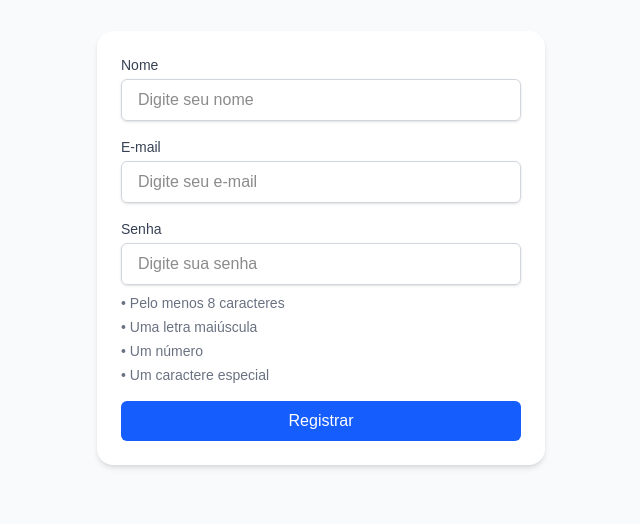
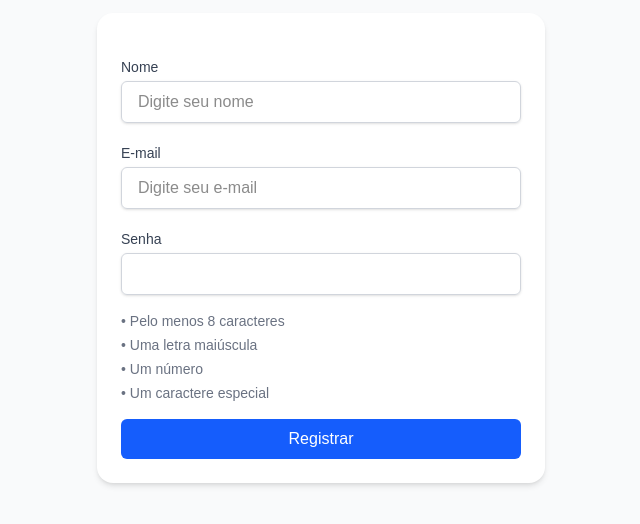
Before and after one commit to htamagnus/web-velox, a Next.js app: page /register in a window 1280 px wide. Shown: the part 152-676 px from the top of the page, without its empty margins (319-959 px from the left). Built offline with nearby package versions, Linux system fonts and the light colour scheme; no server answers.

Commit message:
update register component with ui components

```diff
--- a/src/components/register-form/register-form.component.tsx
+++ b/src/components/register-form/register-form.component.tsx
@@ -7,6 +7,8 @@ import { ApiError } from '@/errors/api-errors'
 import Button from '../ui/button/button'
 import { useAuth } from '@/contexts/auth-context'
 import { useRouter } from 'next/navigation'
+import InputField from '../ui/input-field/input-field'
+import { FormWrapper } from '../ui/form-wrapper/form-wrapper'
 
 export default function RegisterForm() {
   const apiVelox = new ApiVeloxService()
@@ -51,7 +53,7 @@ export default function RegisterForm() {
     const validData = result.data
 
     try {
-      const response = await apiVelox.register(validData)
+      const response = await apiVelox.registerAndLogin(validData)
       login(response)
       router.push('/onboarding')
       form.reset()
@@ -78,48 +80,27 @@ export default function RegisterForm() {
   }
 
   return (
-    <form onSubmit={handleSubmit} className="w-full max-w-md mx-auto p-6 bg-white rounded-2xl shadow-md space-y-4">
-            <div>
-        <label htmlFor="name" className="block text-sm font-medium text-gray-700">
-          Nome
-        </label>
-        <input
-          type="text"
+    <FormWrapper onSubmit={handleSubmit}>
+        <div>
+        <InputField
+          label="Nome"
           name="name"
-          id="name"
-          className={`mt-1 block w-full px-4 py-2 border ${
-            fieldErrors.name ? 'border-red-500' : 'border-gray-300'
-          } rounded-md shadow-sm focus:ring-2 focus:ring-blue-500 focus:outline-none`}
           placeholder="Digite seu nome"
+          error={fieldErrors.name}
           required
         />
-        {fieldErrors.name && <p className="text-sm text-red-500 mt-1">{fieldErrors.name}</p>}
-      </div>
-      <div>
-        <label htmlFor="email" className="block text-sm font-medium text-gray-700">
-          E-mail
-        </label>
-        <input
+        <InputField
+          label="E-mail"
+          name="email"
           type="email"
-          name="email"
-          id="email"
-          className={`mt-1 block w-full px-4 py-2 border ${
-            fieldErrors.email ? 'border-red-500' : 'border-gray-300'
-          } rounded-md shadow-sm focus:ring-2 focus:ring-blue-500 focus:outline-none`}
           placeholder="Digite seu e-mail"
+          error={fieldErrors.email}
           required
         />
-        {fieldErrors.email && <p className="text-sm text-red-500 mt-1">{fieldErrors.email}</p>}
-      </div>
-
-      <div>
-        <label htmlFor="password" className="block text-sm font-medium text-gray-700">
-          Senha
-        </label>
-        <input
+        <InputField
+          label="Senha"
+          name="password"
           type="password"
-          name="password"
-          id="password"
           value={password}
           onChange={(e) => {
             setPassword(e.target.value)
@@ -127,12 +108,11 @@ export default function RegisterForm() {
               setFieldErrors((prev) => ({ ...prev, password: undefined }))
             }
           }}
-          className={`mt-1 block w-full px-4 py-2 border ${
-            fieldErrors.password ? 'border-red-500' : 'border-gray-300'
-          } rounded-md shadow-sm focus:ring-2 focus:ring-blue-500 focus:outline-none`}
-          placeholder="Digite sua senha"
+          error={fieldErrors.password}
           required
         />
+      </div>
+      <div>
         <div className="mt-2 space-y-1 text-sm text-gray-600">
           <p className={passwordChecks.length ? 'text-green-600' : 'text-gray-500'}>• Pelo menos 8 caracteres</p>
           <p className={passwordChecks.uppercase ? 'text-green-600' : 'text-gray-500'}>• Uma letra maiúscula</p>
@@ -152,6 +132,6 @@ export default function RegisterForm() {
 
       {globalError && <p className="text-center text-sm text-red-600">{globalError}</p>}
       {success && <p className="text-center text-sm text-green-600">{success}</p>}
-    </form>
+    </FormWrapper>
   )
 }
```
